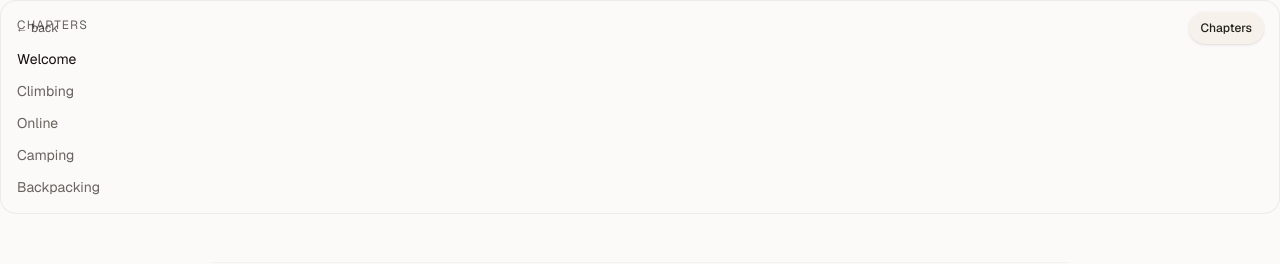
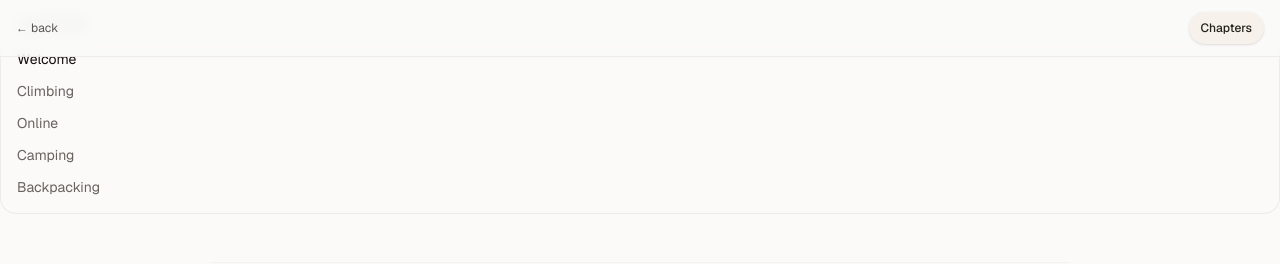
Before and after one commit to danielbuva/mtn-club, a Next.js app: page /get-started in a window 1280 px wide. Shown: the top 264 px of the page. Built offline with nearby package versions, Linux system fonts and the light colour scheme.

Commit message:
feat(get-started): add separator under controls

```diff
--- a/components/get-started/ChaptersDrawer.tsx
+++ b/components/get-started/ChaptersDrawer.tsx
@@ -120,7 +120,7 @@ export function ChaptersDrawer({ sections }: ChaptersDrawerProps) {
 
   return (
     <>
-      <div className="fixed left-0 right-0 top-0 z-40 flex items-center justify-between px-4 py-3 text-xs text-muted-foreground">
+      <div className="fixed left-0 right-0 top-0 z-40 flex items-center justify-between border-b border-border/50 bg-background/80 px-4 py-3 text-xs text-muted-foreground backdrop-blur">
         <a href="/" className="text-foreground/70 lowercase">
           ← back
         </a>
@@ -195,7 +195,7 @@ export function ChaptersDrawer({ sections }: ChaptersDrawerProps) {
       ) : null}
 
       <aside className="hidden md:block">
-        <div className="sticky top-10">
+        <div className="sticky top-12">
           <div className="rounded-2xl border border-border/50 bg-background/70 p-4 text-sm text-muted-foreground">
             <p className="text-xs uppercase tracking-widest">Chapters</p>
             <nav className="mt-4 space-y-3">
--- a/components/get-started/StickyChapter.tsx
+++ b/components/get-started/StickyChapter.tsx
@@ -4,7 +4,7 @@ import { HeroMedia } from '@/components/get-started/HeroMedia'
 import { InsetPanel } from '@/components/get-started/InsetPanel'
 import { PullQuote } from '@/components/get-started/PullQuote'
 
-const scrollMarginClass = 'scroll-mt-8 md:scroll-mt-12'
+const scrollMarginClass = 'scroll-mt-12 md:scroll-mt-16'
 
 type StickyChapterProps = {
   section: Section
@@ -21,7 +21,7 @@ export function StickyChapter({ section, nextId }: StickyChapterProps) {
         <div className="md:hidden">
           <div className="relative -mx-4 px-4">
             <div className="h-[58vh] max-h-[520px] min-h-[320px]">
-              <div className="sticky top-0 z-10 pt-4 pb-4 bg-background/95 supports-[backdrop-filter]:bg-background/80 supports-[backdrop-filter]:backdrop-blur">
+              <div className="sticky top-12 z-10 pt-4 pb-4 bg-background/95 supports-[backdrop-filter]:bg-background/80 supports-[backdrop-filter]:backdrop-blur">
                 <div className="h-full overflow-hidden rounded-2xl">
                   <HeroMedia
                     caption={section.hero.caption}
@@ -33,7 +33,7 @@ export function StickyChapter({ section, nextId }: StickyChapterProps) {
             </div>
           </div>
         </div>
-        <div className="hidden md:block md:sticky md:top-6 md:pt-6">
+        <div className="hidden md:block md:sticky md:top-12 md:pt-6">
           <HeroMedia
             caption={section.hero.caption}
             variant={section.hero.type}
```
